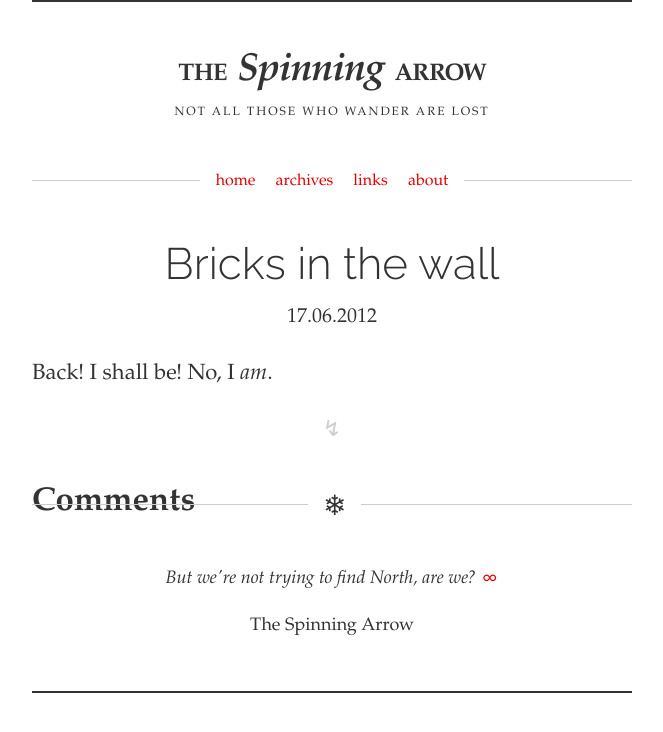
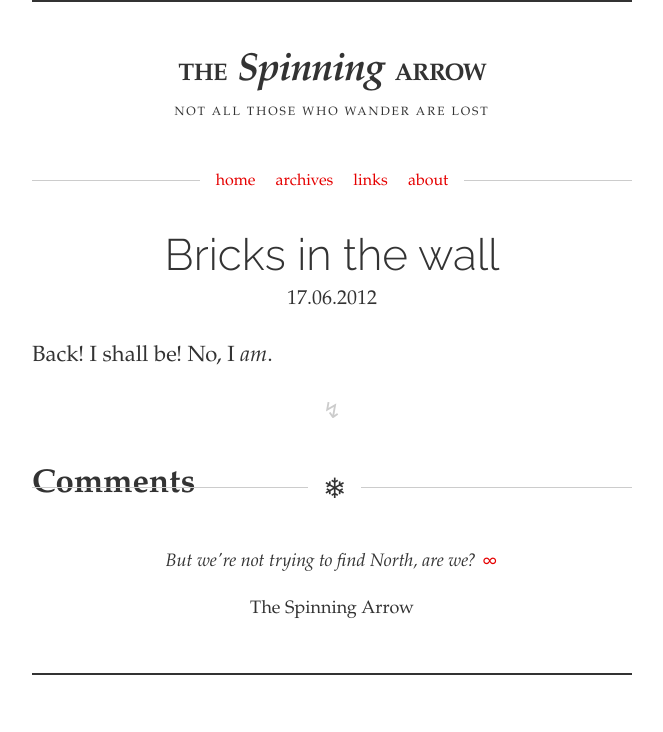
Before and after one commit to spinningarrow/blog.sahil.me, a Jekyll site: the page built from _posts/2012-06-18-bricks-in-wall.md, in a window 1280 px wide. Shown: the top 732 px of the page, without its empty margins (308-971 px from the left). Built offline with Jekyll 4.4.1, drawn with Linux system fonts in a browser that asks for light colours; some web fonts are replaced; comment, search, counter and statistics services are not loaded.

Commit message:
Update stylesheet

```diff
--- a/assets/css/_stylus/arrow.styl
+++ b/assets/css/_stylus/arrow.styl
@@ -187,6 +187,7 @@ article
 		h1
 			font-family $displayFont
 			font-weight 300
+			line-height 1.2
 			margin-bottom 0
 
 		time
--- a/assets/css/arrow.css
+++ b/assets/css/arrow.css
@@ -225,6 +225,7 @@ article header {
 article header h1 {
   font-family: Raleway, 'Raleway Light', 'Helvetica Neue', Helvetica, Arial, sans-serif;
   font-weight: 300;
+  line-height: 1.2;
   margin-bottom: 0;
 }
 article header time {
```
